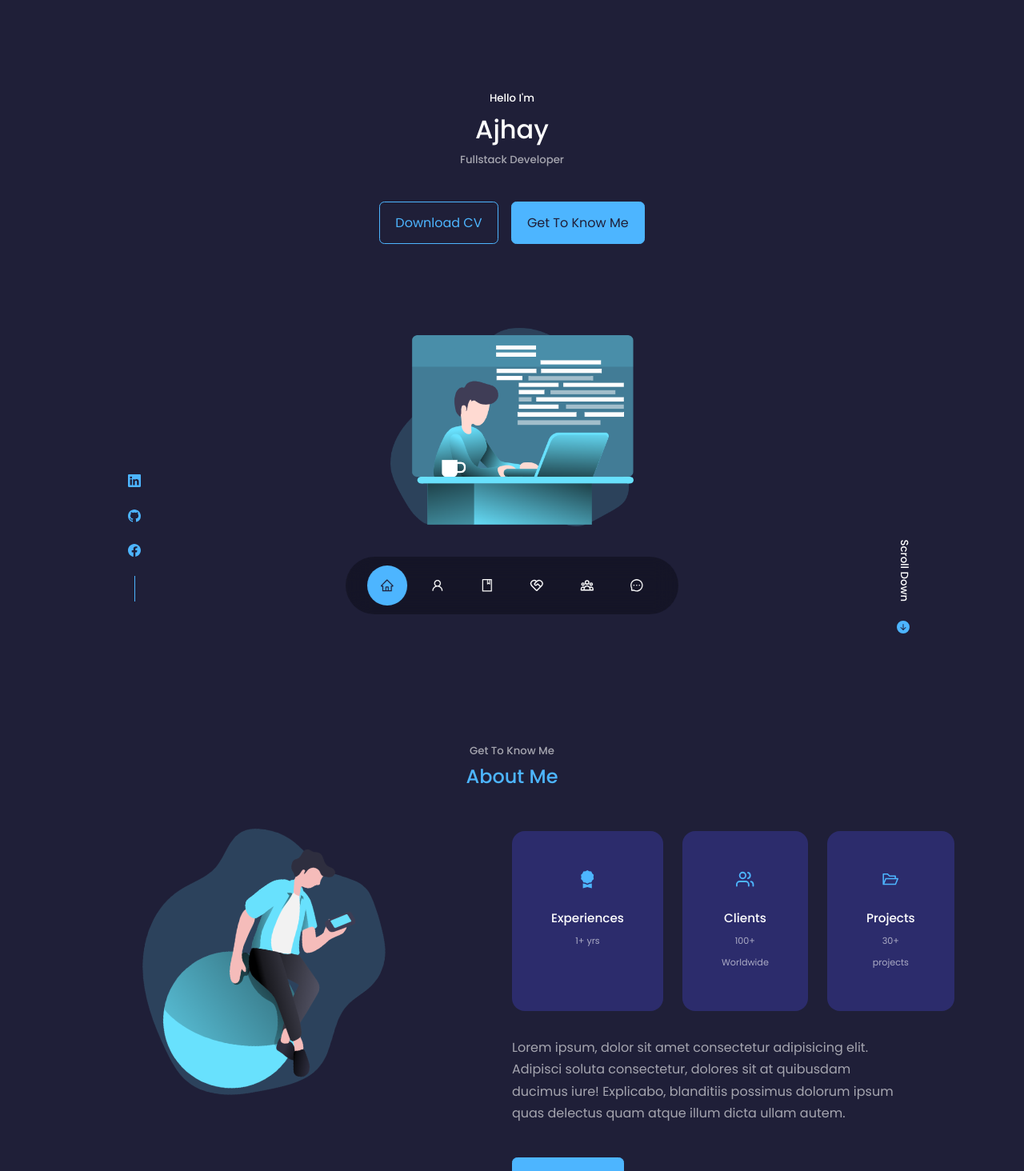
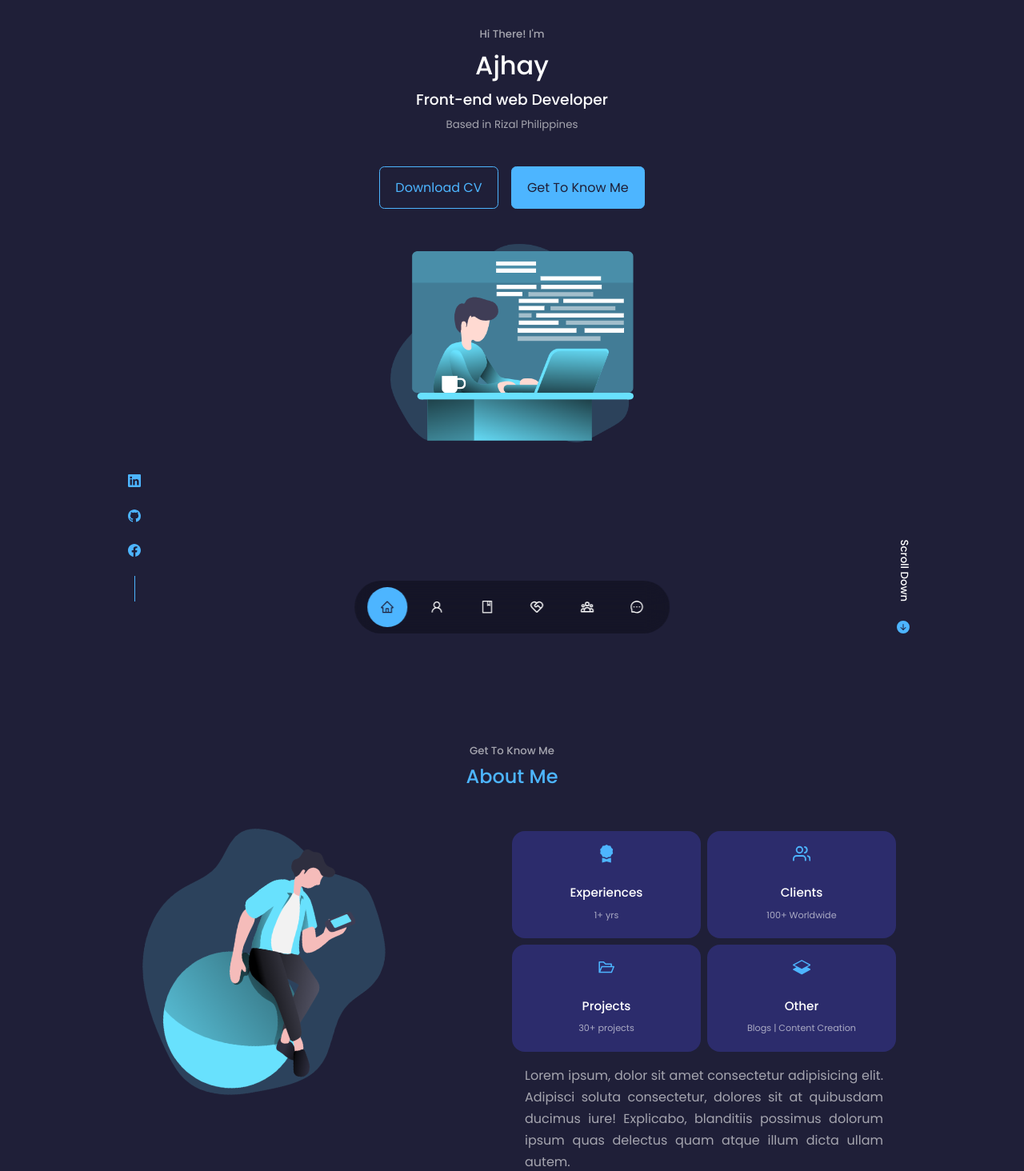
Before and after one commit to KuLotAjhay/my-project, a React (Create React App) app: page / in a window 1280 px wide. Shown: the top 1464 px of the page at 80% size. Built offline with nearby package versions, Linux system fonts and the light colour scheme.

Commit message:
Deployed website

```diff
--- a/src/components/about/About.jsx
+++ b/src/components/about/About.jsx
@@ -4,6 +4,9 @@ import Me from '../../assets/about_me.png'
 import {BsAwardFill} from 'react-icons/bs'
 import {FiUsers} from 'react-icons/fi'
 import {AiOutlineFolderOpen} from 'react-icons/ai'
+import {BsLayersHalf} from 'react-icons/bs'
+
+
 const About = () => {
   return (
     <section id="about">
@@ -18,6 +21,7 @@ const About = () => {
 
         <div className="about_content">
         <div className="about_cards">
+
             <article className="about_card">
             <BsAwardFill className="about_icon"/>
               <h5>Experiences</h5>
@@ -35,14 +39,20 @@ const About = () => {
               <h5>Projects</h5>
               <small>30+ projects</small>
             </article>
+
+            <article className="about_card">
+            <BsLayersHalf className="about_icon"/>
+              <h5>Other</h5>
+              <small>Blogs | Content Creation</small>
+            </article>
+
           </div>
-
           <p>
               Lorem ipsum, dolor sit amet consectetur adipisicing elit. Adipisci soluta consectetur, dolores sit at quibusdam ducimus iure! Explicabo, blanditiis possimus
               dolorum ipsum quas delectus quam atque illum dicta ullam autem.
           </p>
 
-          <a href="#contact" class="btn btn-primary">Get in Touch</a>
+          <a href="#contact" className="btn btn-primary">Get in Touch</a>
 
 
 
--- a/src/components/about/about.css
+++ b/src/components/about/about.css
@@ -17,15 +17,15 @@
 
 .about_cards {
     display: grid;
-    grid-template-columns: repeat(3, 1fr);
-    gap: 1.5rem;
+    grid-template-columns: repeat(2, 1fr);
+    gap: 0.5rem;
 }
 
 .about_card {
     background: var(--color-bg-variant);
     border: 1px solid transparent;
     border-radius: 1rem;
-    padding: 3rem;
+    padding: 1rem;
     text-align: center;
     transition: var(--transition);
 }
@@ -52,8 +52,9 @@
 }
 
 .about_content p {
-    margin: 2rem 0 2.6rem;
+    margin: 1rem 1rem;
     color: var(--color-light);
+    text-align: justify;
 }
 
 
--- a/src/components/contact/Contact.jsx
+++ b/src/components/contact/Contact.jsx
@@ -38,7 +38,7 @@ const Contact = () => {
         <form action="">
           <input type="text" name="name" placeholder="Your Full Name" required />
           <input type="email" name="email" placeholder="Your Email" required />
-          <textarea name="message" rows="12"  placeholder="Your Message" required></textarea>
+          <textarea name="message" rows="7"  placeholder="Your Message" required></textarea>
           <button type="submit" class="btn btn-primary">Send Message</button>
         </form>
       </div>
--- a/src/components/footer/footer.css
+++ b/src/components/footer/footer.css
@@ -1,6 +1,5 @@
 footer {
     background: var(--color-primary);
-    padding: 3rem 0;
     text-align: center;
     font-size: 0.9rem;
     margin-top: 7rem;
@@ -13,7 +12,6 @@ footer a {
 .footer_logo {
     font-size: 2rem;
     font-weight: 500;
-    margin-bottom: 2rem;
     display: inline-block;
 }
 
@@ -49,7 +47,6 @@ footer a {
 }
 
 .footer_copyright {
-    margin-bottom: 4rem;
     color: var(--color-bg);
 }
 
--- a/src/components/header/Header.jsx
+++ b/src/components/header/Header.jsx
@@ -9,9 +9,10 @@ const Header = () => {
   return (
    <header id='home'>
     <div className="container header_container">
-      <h5>Hello I'm</h5>
+      <h5 className="text-light">Hi There! I'm</h5>
       <h1>Ajhay</h1>
-      <h5 className="text-light">Fullstack Developer</h5>
+      <h3>Front-end web Developer</h3>
+       <small className="text-light">Based in Rizal Philippines</small>
 
       <CTA/>
 
--- a/src/components/header/header.css
+++ b/src/components/header/header.css
@@ -1,6 +1,6 @@
 header {
     height: 100vh;
-    padding-top: 7rem;
+    padding-top: 2rem;
     overflow: hidden;
 }
 
@@ -48,8 +48,7 @@ header {
     height: 30rem;
     position: absolute;
     left: calc(50% - 11rem);
-    margin-top: 2rem;
-    padding: 2.8rem 1.5rem 1.5rem 1.5rem;
+    padding: 1rem 1.5rem 1.5rem 1.5rem;
 }
 
 
--- a/src/components/navbar/navbar.css
+++ b/src/components/navbar/navbar.css
@@ -2,12 +2,12 @@ nav {
     background: rgba(0, 0, 0, 0.3);
     width: max-content;
     display: block;
-    padding: 0.7rem 1.7rem;
+    padding: 0.5rem 1rem;
     z-index: 2;
     position: fixed;
     left: 50%;
     transform: translate(-50%);
-    bottom: 2rem;
+    bottom: 0.5rem;
     display: flex;
     gap: 0.8rem;
     border-radius: 3rem;
```
